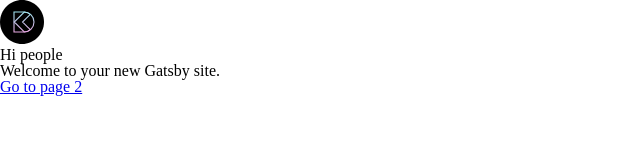
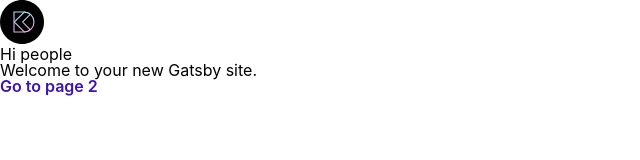
Before and after one commit to JCassio1/CyberCode, a Gatsby site: page / in a window 1280 px wide. Shown: the whole page, without its empty margins (0-640 px from the left). Built offline with nearby package versions, Linux system fonts and the light colour scheme; Gatsby itself is replaced by a stand-in of ours.

Commit message:
Add custom CSS properties

```diff
--- a/src/components/layout/layout.css
+++ b/src/components/layout/layout.css
@@ -2,6 +2,8 @@
    v2.0 | 20110126
    License: none (public domain)
 */
+
+@import url("https://fonts.googleapis.com/css2?family=Open+Sans:wght@300&display=swap");
 
 html,
 body,
@@ -90,6 +92,7 @@
   font-size: 100%;
   font: inherit;
   vertical-align: baseline;
+  box-sizing: border-box;
 }
 /* HTML5 display-role reset for older browsers */
 article,
@@ -107,6 +110,12 @@
 }
 body {
   line-height: 1;
+  font-family: -apple-system, BlinkMacSystemFont, "Segoe UI", Roboto, Oxygen,
+    Ubuntu, Cantarell, "Open Sans", "Helvetica Neue", sans-serif;
+  font-size: 16px; /* If set lower than 16px it will zoom in on mobile*/
+  /* font-family: 'Open Sans', sans-serif; */
+  -webkit-font-smoothing: antialiased;
+  -moz-osx-font-smoothing: grayscale;
 }
 ol,
 ul {
@@ -127,3 +136,9 @@
   border-collapse: collapse;
   border-spacing: 0;
 }
+
+a {
+  color: #3913b8;
+  font-weight: 600;
+  text-decoration: none;
+}
```
Also changed, not shown: src/pages/index.js (line endings or trailing spaces).
